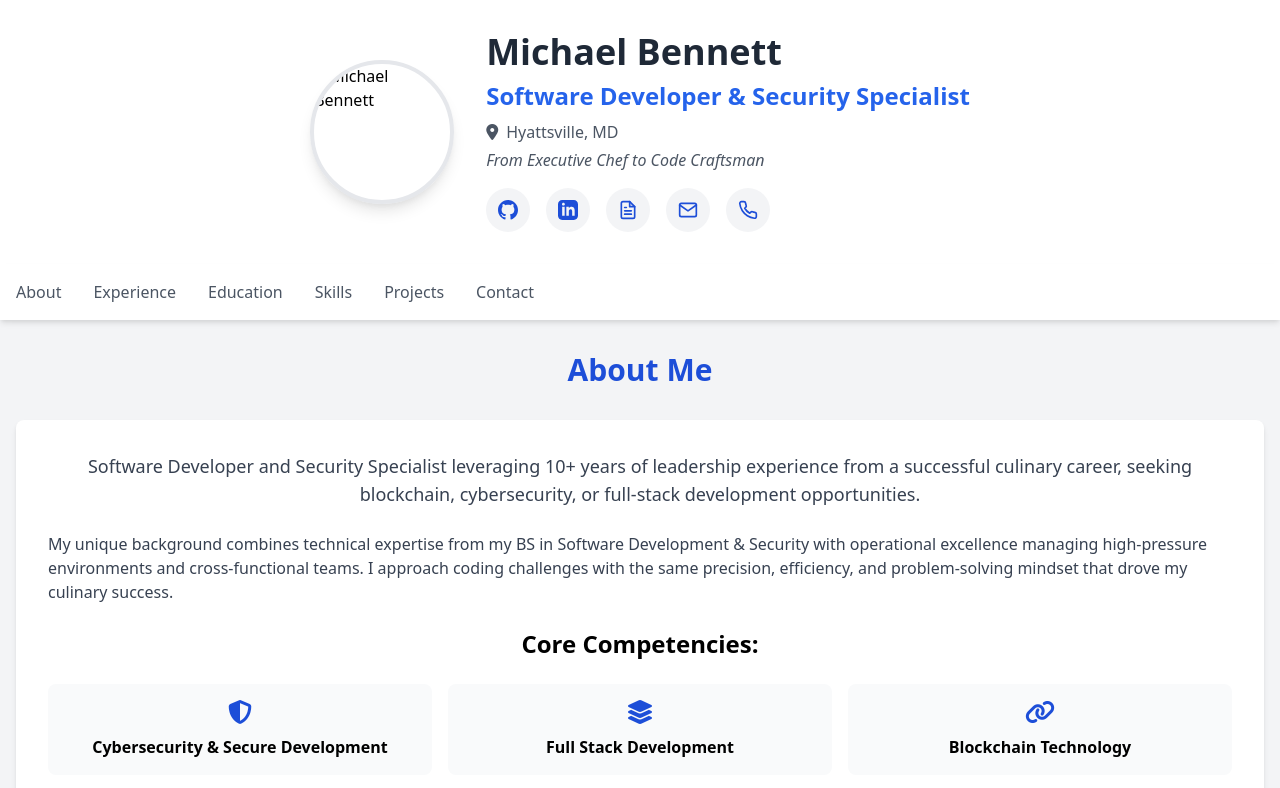
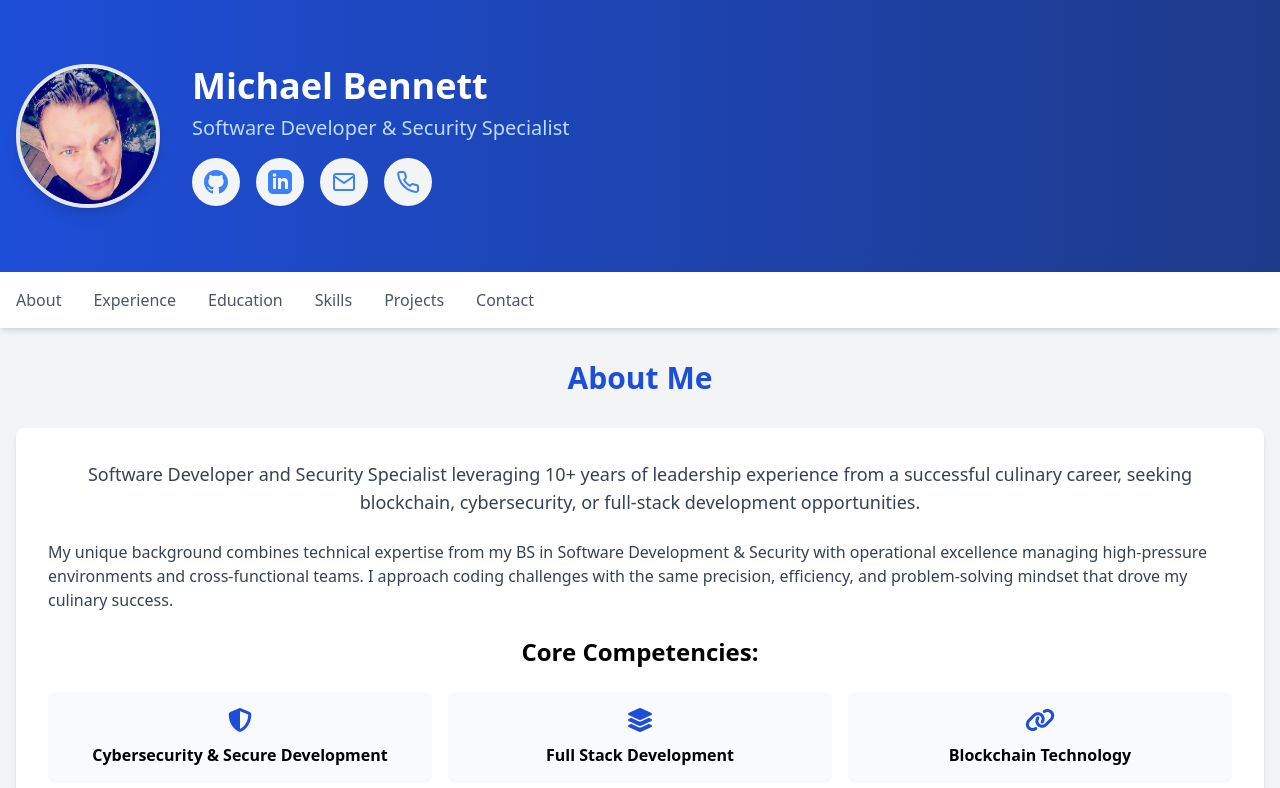
Before and after one commit to mbennett-labs/portfolio-website, a plain HTML site: page index.html in a window 1280 px wide. Shown: the top 788 px of the page. Drawn offline with nearby package versions, Linux system fonts and the light colour scheme.

Commit message:
Update index.html

```diff
--- a/index.html
+++ b/index.html
@@ -42,47 +42,43 @@
     </style>
 </head>
 <body class="bg-gray-100 font-sans">
-    <!-- Header -->
-    <header class="bg-white py-8 shadow-sm">
-        <div class="container mx-auto px-4 md:px-6 flex flex-col items-center">
+   <!-- Header section with profile image -->
+<header class="bg-gradient-to-r from-blue-700 to-blue-900 text-white py-12 md:py-16">
+    <div class="container mx-auto px-4">
         <div class="flex flex-col md:flex-row items-center">
-                <div class="mb-6 md:mb-0 md:mr-8">
-                    <img src="/api/placeholder/150/150" alt="Michael Bennett" class="rounded-full w-36 h-36 border-4 border-gray-200 shadow-lg" style="object-fit: cover;">
-                </div>
-                <div class="text-center md:text-left">
-                    <h1 class="text-4xl font-bold text-gray-800">Michael Bennett</h1>
-                    <h2 class="text-2xl text-blue-600 font-semibold mt-2">Software Developer & Security Specialist</h2>
-                    <p class="text-gray-600 mt-2"><i class="fas fa-map-marker-alt mr-2"></i>Hyattsville, MD</p>
-                    <p class="text-gray-600 italic mt-1">From Executive Chef to Code Craftsman</p>
+            <!-- Updated profile image with correct path and style -->
+            <img src="profile.jpg.jpg" alt="Michael Bennett" class="rounded-full w-36 h-36 border-4 border-gray-200 shadow-lg" style="object-fit: cover;">
 
+            <div class="md:ml-8 text-center md:text-left mt-6 md:mt-0">
+                <h1 class="text-4xl font-bold">Michael Bennett</h1>
+                <p class="text-xl text-blue-200 mt-2">Software Developer & Security Specialist</p>
                 <div class="flex justify-center md:justify-start space-x-4 mt-4">
-                        <a href="#" class="rounded-full bg-gray-100 p-3 hover:bg-blue-100 transition-colors duration-300" title="GitHub">
-                            <svg xmlns="http://www.w3.org/2000/svg" width="20" height="20" viewBox="0 0 24 24" fill="currentColor" class="text-blue-700">
+                    <!-- Updated GitHub link -->
+                    <a href="https://github.com/mbennett-labs" class="rounded-full bg-gray-100 p-3 hover:bg-blue-100 transition-colors duration-300" title="GitHub">
+                        <!-- GitHub SVG icon -->
+                        <svg xmlns="http://www.w3.org/2000/svg" width="24" height="24" viewBox="0 0 24 24" fill="#3B82F6" class="w-6 h-6">
                             <path d="M12 0c-6.626 0-12 5.373-12 12 0 5.302 3.438 9.8 8.207 11.387.599.111.793-.261.793-.577v-2.234c-3.338.726-4.033-1.416-4.033-1.416-.546-1.387-1.333-1.756-1.333-1.756-1.089-.745.083-.729.083-.729 1.205.084 1.839 1.237 1.839 1.237 1.07 1.834 2.807 1.304 3.492.997.107-.775.418-1.305.762-1.604-2.665-.305-5.467-1.334-5.467-5.931 0-1.311.469-2.381 1.236-3.221-.124-.303-.535-1.524.117-3.176 0 0 1.008-.322 3.301 1.23.957-.266 1.983-.399 3.003-.404 1.02.005 2.047.138 3.006.404 2.291-1.552 3.297-1.23 3.297-1.23.653 1.653.242 2.874.118 3.176.77.84 1.235 1.911 1.235 3.221 0 4.609-2.807 5.624-5.479 5.921.43.372.823 1.102.823 2.222v3.293c0 .319.192.694.801.576 4.765-1.589 8.199-6.086 8.199-11.386 0-6.627-5.373-12-12-12z"/>
                         </svg>
                     </a>
-                        <a href="#" class="rounded-full bg-gray-100 p-3 hover:bg-blue-100 transition-colors duration-300" title="LinkedIn">
-                            <svg xmlns="http://www.w3.org/2000/svg" width="20" height="20" viewBox="0 0 24 24" fill="currentColor" class="text-blue-700">
+                    <!-- Updated LinkedIn link -->
+                    <a href="https://linkedin.com/in/michael-bennett-code" class="rounded-full bg-gray-100 p-3 hover:bg-blue-100 transition-colors duration-300" title="LinkedIn">
+                        <!-- LinkedIn SVG icon -->
+                        <svg xmlns="http://www.w3.org/2000/svg" width="24" height="24" viewBox="0 0 24 24" fill="#3B82F6" class="w-6 h-6">
                             <path d="M19 0h-14c-2.761 0-5 2.239-5 5v14c0 2.761 2.239 5 5 5h14c2.762 0 5-2.239 5-5v-14c0-2.761-2.238-5-5-5zm-11 19h-3v-11h3v11zm-1.5-12.268c-.966 0-1.75-.79-1.75-1.764s.784-1.764 1.75-1.764 1.75.79 1.75 1.764-.783 1.764-1.75 1.764zm13.5 12.268h-3v-5.604c0-3.368-4-3.113-4 0v5.604h-3v-11h3v1.765c1.396-2.586 7-2.777 7 2.476v6.759z"/>
                         </svg>
                     </a>
-                        <a href="#" class="rounded-full bg-gray-100 p-3 hover:bg-blue-100 transition-colors duration-300" title="Resume">
-                            <svg xmlns="http://www.w3.org/2000/svg" width="20" height="20" viewBox="0 0 24 24" fill="none" stroke="currentColor" stroke-width="2" stroke-linecap="round" stroke-linejoin="round" class="text-blue-700">
-                                <path d="M14 2H6a2 2 0 0 0-2 2v16a2 2 0 0 0 2 2h12a2 2 0 0 0 2-2V8z"></path>
-                                <polyline points="14 2 14 8 20 8"></polyline>
-                                <line x1="16" y1="13" x2="8" y2="13"></line>
-                                <line x1="16" y1="17" x2="8" y2="17"></line>
-                                <polyline points="10 9 9 9 8 9"></polyline>
-                            </svg>
-                        </a>
-                        <a href="#" class="rounded-full bg-gray-100 p-3 hover:bg-blue-100 transition-colors duration-300" title="Email">
-                            <svg xmlns="http://www.w3.org/2000/svg" width="20" height="20" viewBox="0 0 24 24" fill="none" stroke="currentColor" stroke-width="2" stroke-linecap="round" stroke-linejoin="round" class="text-blue-700">
+                    <!-- Updated Email link -->
+                    <a href="mailto:mikebennett637@gmail.com" class="rounded-full bg-gray-100 p-3 hover:bg-blue-100 transition-colors duration-300" title="Email">
+                        <!-- Email SVG icon -->
+                        <svg xmlns="http://www.w3.org/2000/svg" width="24" height="24" viewBox="0 0 24 24" fill="none" stroke="#3B82F6" stroke-width="2" stroke-linecap="round" stroke-linejoin="round" class="w-6 h-6">
                             <path d="M4 4h16c1.1 0 2 .9 2 2v12c0 1.1-.9 2-2 2H4c-1.1 0-2-.9-2-2V6c0-1.1.9-2 2-2z"></path>
                             <polyline points="22,6 12,13 2,6"></polyline>
                         </svg>
                     </a>
-                        <a href="#" class="rounded-full bg-gray-100 p-3 hover:bg-blue-100 transition-colors duration-300" title="Phone">
-                            <svg xmlns="http://www.w3.org/2000/svg" width="20" height="20" viewBox="0 0 24 24" fill="none" stroke="currentColor" stroke-width="2" stroke-linecap="round" stroke-linejoin="round" class="text-blue-700">
+                    <!-- Updated Phone link -->
+                    <a href="tel:+12406598286" class="rounded-full bg-gray-100 p-3 hover:bg-blue-100 transition-colors duration-300" title="Phone">
+                        <!-- Phone SVG icon -->
+                        <svg xmlns="http://www.w3.org/2000/svg" width="24" height="24" viewBox="0 0 24 24" fill="none" stroke="#3B82F6" stroke-width="2" stroke-linecap="round" stroke-linejoin="round" class="w-6 h-6">
                             <path d="M22 16.92v3a2 2 0 0 1-2.18 2 19.79 19.79 0 0 1-8.63-3.07 19.5 19.5 0 0 1-6-6 19.79 19.79 0 0 1-3.07-8.67A2 2 0 0 1 4.11 2h3a2 2 0 0 1 2 1.72 12.84 12.84 0 0 0 .7 2.81 2 2 0 0 1-.45 2.11L8.09 9.91a16 16 0 0 0 6 6l1.27-1.27a2 2 0 0 1 2.11-.45 12.84 12.84 0 0 0 2.81.7A2 2 0 0 1 22 16.92z"></path>
                         </svg>
                     </a>
```
Lines whose indentation alone changed are shown as unchanged.
